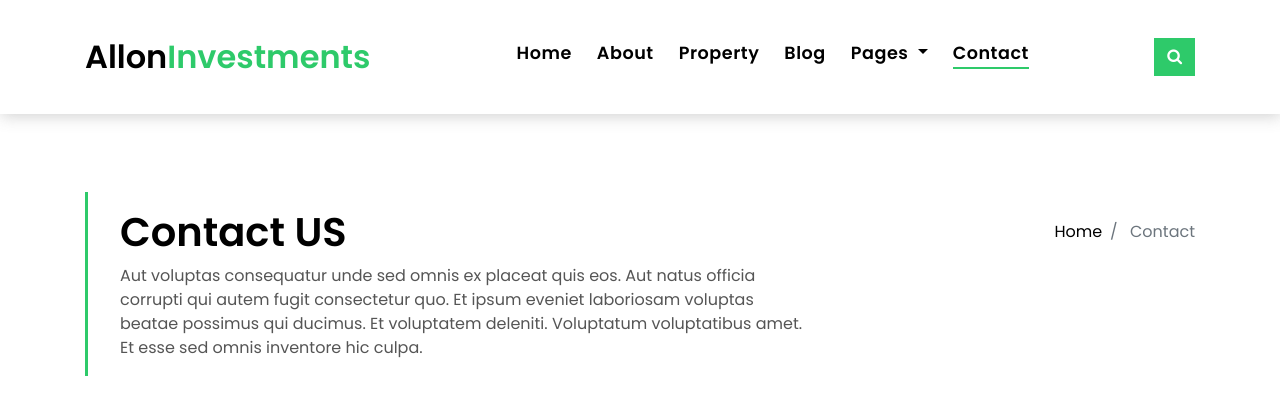
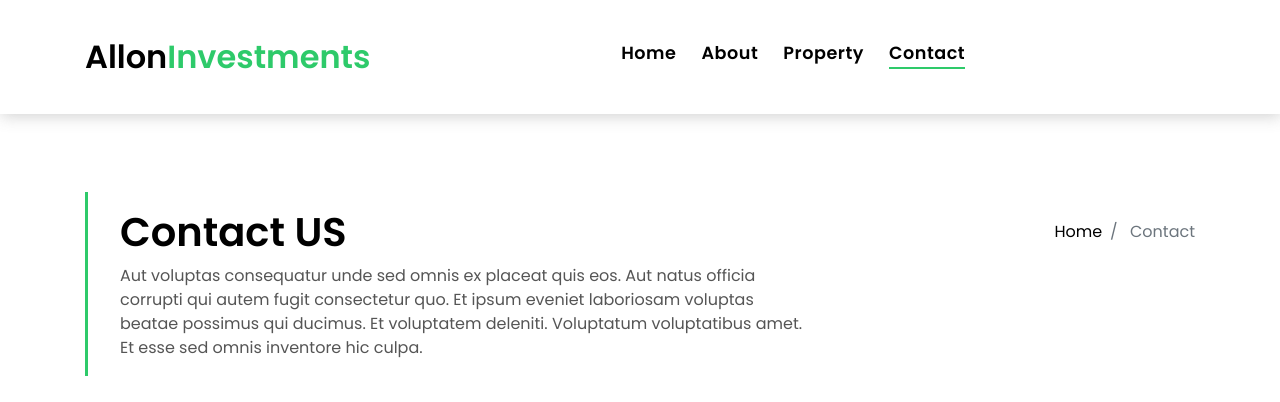
Before and after one commit to wilsonanyonga/allon, a plain HTML site: page contact.html in a window 1280 px wide. Shown: the top 402 px of the page. Drawn offline with Linux system fonts and the light colour scheme.

Commit message:
Update contact.html

```diff
--- a/contact.html
+++ b/contact.html
@@ -155,7 +155,7 @@
           <li class="nav-item">
             <a class="nav-link" href="property-grid.html">Property</a>
           </li>
-          <li class="nav-item">
+          <!-- <li class="nav-item">
             <a class="nav-link" href="blog-grid.html">Blog</a>
           </li>
           <li class="nav-item dropdown">
@@ -169,16 +169,16 @@
               <a class="dropdown-item" href="agents-grid.html">Agents Grid</a>
               <a class="dropdown-item" href="agent-single.html">Agent Single</a>
             </div>
-          </li>
+          </li> -->
           <li class="nav-item">
             <a class="nav-link active" href="contact.html">Contact</a>
           </li>
         </ul>
       </div>
-      <button type="button" class="btn btn-b-n navbar-toggle-box-collapse d-none d-md-block" data-toggle="collapse"
+      <!-- <button type="button" class="btn btn-b-n navbar-toggle-box-collapse d-none d-md-block" data-toggle="collapse"
         data-target="#navbarTogglerDemo01" aria-expanded="false">
         <span class="fa fa-search" aria-hidden="true"></span>
-      </button>
+      </button> -->
     </div>
   </nav>
   <!--/ Nav End /-->
@@ -448,9 +448,9 @@
               <li class="list-inline-item">
                 <a href="#">Property</a>
               </li>
-              <li class="list-inline-item">
+              <!-- <li class="list-inline-item">
                 <a href="#">Blog</a>
-              </li>
+              </li> -->
               <li class="list-inline-item">
                 <a href="#">Contact</a>
               </li>
```
